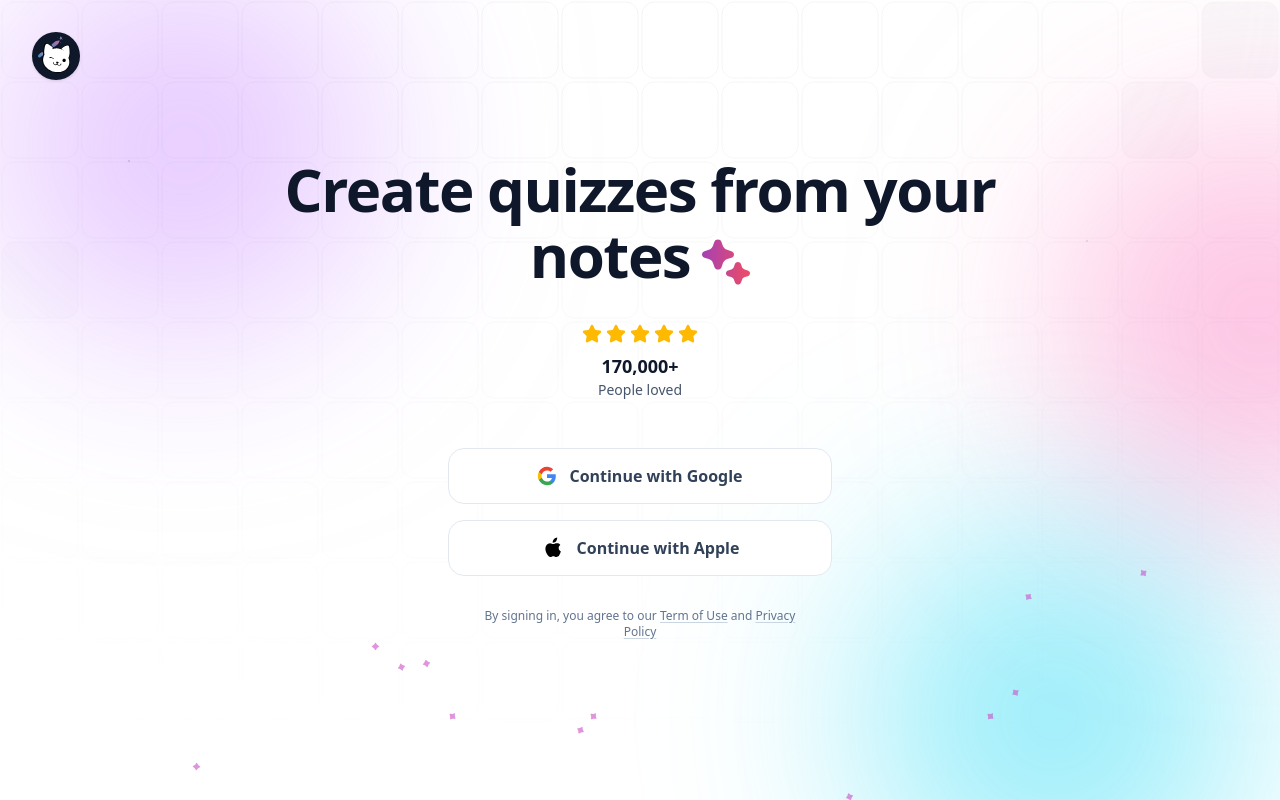
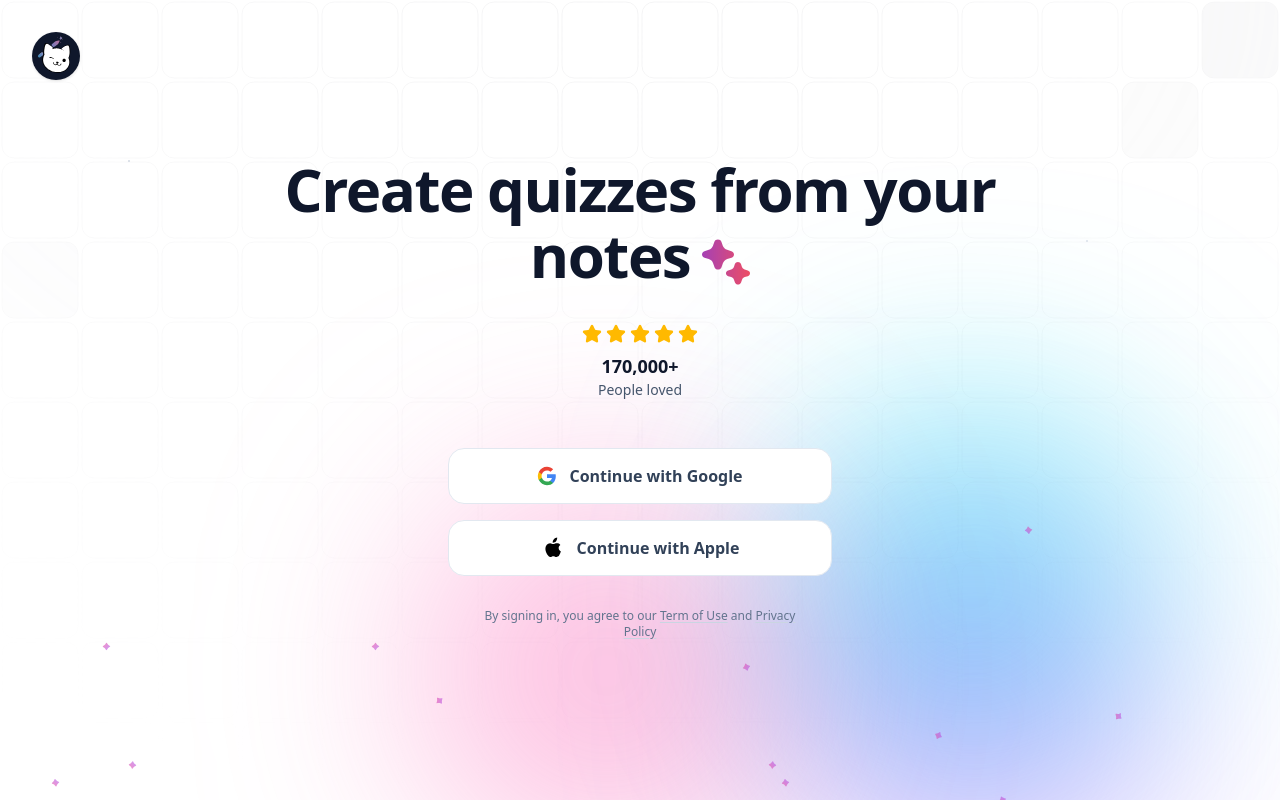
Before and after one commit to timabilov/leitner-web, a React (Vite) app: page / in a window 1280 px wide. Built offline with nearby package versions, Linux system fonts and the light colour scheme; what axios-auth-refresh would draw is missing.

Commit message:
moving stars

```diff
--- a/src/login/index.tsx
+++ b/src/login/index.tsx
@@ -1,7 +1,7 @@
 import React, { useState, useEffect, useMemo, useRef } from 'react';
 import { Link } from 'react-router-dom';
 import { Globe, Mic, ChevronDown, Star } from 'lucide-react';
-import { motion, AnimatePresence } from 'framer-motion';
+import { motion, AnimatePresence, useSpring, useMotionValue } from 'framer-motion';
 import CatPenIcon from '@/notes/cat-pen-icon';
 
 // --- 1. The Custom Gradient Sparkle SVG ---
@@ -114,7 +114,7 @@ const AnimatedGrid = () => {
   );
 };
 
-
+// --- 3. The "Fat Sparkle" Icon ---
 const FatSparkle = ({ className, style }) => (
   <svg
     viewBox="0 0 24 24"
@@ -123,36 +123,47 @@ const FatSparkle = ({ className, style }) => (
     className={className}
     style={style}
   >
-    {/* A rounded 4-point star shape mimicking the image */}
     <path
       d="M12 2C13.5 2 15 7.5 19 9.5C23 11.5 23 12.5 19 14.5C15 16.5 13.5 22 12 22C10.5 22 9 16.5 5 14.5C1 12.5 1 11.5 5 9.5C9 7.5 10.5 2 12 2Z"
       fill="url(#fat_sparkle_gradient)"
     />
     <defs>
       <linearGradient id="fat_sparkle_gradient" x1="2" y1="2" x2="22" y2="22" gradientUnits="userSpaceOnUse">
-        {/* Purple to Pink gradient based on your image */}
-        <stop offset="0%" stopColor="#A855F7" /> {/* Purple-500 */}
-        <stop offset="100%" stopColor="#EC4899" /> {/* Pink-500 */}
+        <stop offset="0%" stopColor="#A855F7" />
+        <stop offset="100%" stopColor="#EC4899" />
       </linearGradient>
     </defs>
   </svg>
 );
 
+// --- 4. Interactive Rising Bubbles Component ---
+const RisingBubbles = () => {
+  // Use a MotionValue for the mouse X position
+  const mouseX = useMotionValue(0);
+  // Use a spring for smooth trailing effect
+  const springX = useSpring(mouseX, { stiffness: 50, damping: 20 });
 
-// --- 3. Rising Bubbles Component (Replicating the CodePen) ---
-const RisingBubbles = () => {
-  // Generate random bubble configuration
+  useEffect(() => {
+    const handleMouseMove = (e) => {
+      // Calculate position relative to center of screen (-1 to 1 range roughly)
+      const relativeX = (e.clientX - window.innerWidth / 2);
+      // Update motion value
+      mouseX.set(relativeX * 0.5); // 0.5 factor determines how much they move
+    };
+
+    window.addEventListener("mousemove", handleMouseMove);
+    return () => window.removeEventListener("mousemove", handleMouseMove);
+  }, [mouseX]);
+
   const bubbles = useMemo(() => {
     return Array.from({ length: 15 }).map((_, i) => ({
       id: i,
-      // Random size between 20px and 60px
       size: Math.floor(Math.random() * 1) + 9,
-      // Random horizontal position (0% - 100%)
       left: Math.floor(Math.random() * 100),
-      // Random duration (slower is smoother)
       duration: Math.floor(Math.random() * 15) + 15,
-      // Random delay
       delay: Math.floor(Math.random() * 5),
+      // Add a random parallax factor so bubbles move at slightly different speeds
+      parallaxFactor: 0.5 + Math.random() * 0.5
     }));
   }, []);
 
@@ -166,88 +177,89 @@ const RisingBubbles = () => {
             left: `${bubble.left}%`,
             width: bubble.size,
             height: bubble.size,
-            bottom: -100, // Start below the screen
-            opacity: 0.6, // Initial visible opacity
+            bottom: -100,
+            opacity: 0.6,
+            // Apply the spring-loaded mouse position with parallax
+            x: springX,
           }}
+          // We can't put 'x' in 'animate' because it's controlled by style/springX now
+          // We only animate the vertical rise and rotation here
           animate={{
-            y: [0, -window.innerHeight - 200], // Move up beyond screen height
-            rotate: 720, // Rotate as they rise (like CodePen)
-            opacity: [0.6, 0.6, 0], // Fade out at the very top
+            y: [0, -window.innerHeight - 200],
+            rotate: 720,
+            opacity: [0.6, 0.6, 0],
           }}
           transition={{
-            duration: bubble.duration,
-            repeat: Infinity,
-            ease: "linear", // Constant speed
-            delay: bubble.delay,
+            y: {
+              duration: bubble.duration,
+              repeat: Infinity,
+              ease: "linear",
+              delay: bubble.delay,
+            },
+            rotate: {
+              duration: bubble.duration,
+              repeat: Infinity,
+              ease: "linear",
+              delay: bubble.delay,
+            },
+            opacity: {
+              duration: bubble.duration,
+              repeat: Infinity,
+              ease: "linear",
+              delay: bubble.delay,
+            }
           }}
         >
           <FatSparkle className="w-full h-full" />
-          </motion.div>
+        </motion.div>
       ))}
     </div>
   );
 };
 
-// --- 3. Floating Blobs Component (The new Animation) ---
+// --- 5. Floating Blobs Component ---
 const FloatingBlobs = () => {
   const containerRef = useRef(null);
   const blobRefs = useRef([]);
-
-  // Configuration
   const blobCount = 3;
-  // Distinct colors similar to the CodePen
   const colors = ["bg-purple-400", "bg-cyan-400", "bg-pink-400"];
 
   useEffect(() => {
     const container = containerRef.current;
     if (!container) return;
 
-    // Initialize blob data
     const blobs = Array.from({ length: blobCount }).map((_, i) => ({
       x: Math.random() * (window.innerWidth - 200),
       y: Math.random() * (window.innerHeight - 200),
-      vx: (Math.random() - 0.5) * 1.5, // Random X velocity
-      vy: (Math.random() - 0.5) * 1.5, // Random Y velocity
+      vx: (Math.random() - 0.5) * 1.5,
+      vy: (Math.random() - 0.5) * 1.5,
       el: blobRefs.current[i],
     }));
 
     let animationFrameId;
 
     const animate = () => {
-      // Logic from CodePen: update coords and bounce
       blobs.forEach((blob) => {
         if (!blob.el) return;
-
         blob.x += blob.vx;
         blob.y += blob.vy;
 
-        // Bounce horizontally
-        if (blob.x <= -100 || blob.x >= window.innerWidth - 200) {
-          blob.vx *= -1;
-        }
+        if (blob.x <= -100 || blob.x >= window.innerWidth - 200) blob.vx *= -1;
+        if (blob.y <= -100 || blob.y >= window.innerHeight - 200) blob.vy *= -1;
 
-        // Bounce vertically
-        if (blob.y <= -100 || blob.y >= window.innerHeight - 200) {
-          blob.vy *= -1;
-        }
-
-        // Apply translation
-        // We use translate3d for GPU acceleration
         blob.el.style.transform = `translate3d(${blob.x}px, ${blob.y}px, 0)`;
       });
-
       animationFrameId = requestAnimationFrame(animate);
     };
 
     animate();
-
     return () => cancelAnimationFrame(animationFrameId);
   }, []);
 
   return (
     <div
       ref={containerRef}
-      className="absolute inset-0  overflow-hidden pointer-events-none blobs"
+      className="absolute inset-0 overflow-hidden pointer-events-none"
     >
       {Array.from({ length: blobCount }).map((_, i) => (
         <div
@@ -262,18 +274,14 @@ const FloatingBlobs = () => {
             blur-[100px]
             ${colors[i % colors.length]}
           `}
-          style={{
-            top: 0,
-            left: 0,
-            willChange: 'transform' // Performance optimization
-          }}
+          style={{ top: 0, left: 0, willChange: 'transform' }}
         />
       ))}
     </div>
   );
 };
 
-// --- 4. Main Login Page ---
+// --- 6. Main Login Page ---
 const Login = () => {
   const messages = [
     "Record, edit and learn smart",
@@ -291,14 +299,13 @@ const Login = () => {
   }, [messages.length]);
 
   return (
-    <div className="relative min-h-screen w-full  text-slate-900 selection:bg-purple-100 font-sans overflow-hidden">
+    <div className="relative min-h-screen w-full text-slate-900 selection:bg-purple-100 font-sans overflow-hidden">
 
-      {/* BACKGROUND LAYER 1: Animated Grid (z-20) */}
+      {/* BACKGROUND LAYER 1: Animated Grid */}
       <AnimatedGrid />
-       <FloatingBlobs />
+      <FloatingBlobs />
 
-      {/* BACKGROUND LAYER 2: Rising Bubbles (z-0) */}
-      {/* Placed here so they float over the grid, but behind the main content */}
+      {/* BACKGROUND LAYER 2: Rising Bubbles (Now Interactive) */}
       <RisingBubbles />
 
       {/* Floating Particles (Static Dust) */}
@@ -312,12 +319,6 @@ const Login = () => {
         <div className="flex h-12 w-12 items-center justify-center rounded-full bg-slate-900 text-white shadow-sm">
            <CatPenIcon className="h-6 w-6" strokeWidth={2.5} />
         </div>
-
-        {/* <button className="flex items-center gap-2 rounded-full px-3 py-1.5 text-sm font-medium text-slate-700 hover:bg-slate-100 transition-colors bg-white/50 backdrop-blur-sm border border-transparent hover:border-zinc-200">
-          <Globe className="h-4 w-4" />
-          <span>English</span>
-          <ChevronDown className="h-3 w-3 opacity-50" />
-        </button> */}
       </header>
 
       {/* Main Content */}
@@ -325,11 +326,6 @@ const Login = () => {
 
         {/* Animated Headline */}
         <div className="relative mb-8 w-full max-w-4xl min-h-[140px] flex items-center justify-center">
-
-          {/* <SparkleIcon className="absolute -right-4 top-0 h-6 w-6 text-purple-400 md:right-12 md:h-8 md:w-8 animate-pulse" />
-          <SparkleIcon className="absolute bottom-0 right-20 h-5 w-5 text-pink-300 md:h-6 md:w-6" />
-          <SparkleIcon className="absolute left-4 top-1/2 h-5 w-5 text-indigo-300 md:left-12 md:h-6 md:w-6" /> */}
-
           <AnimatePresence mode="wait">
             <motion.h1
               key={index}
```
